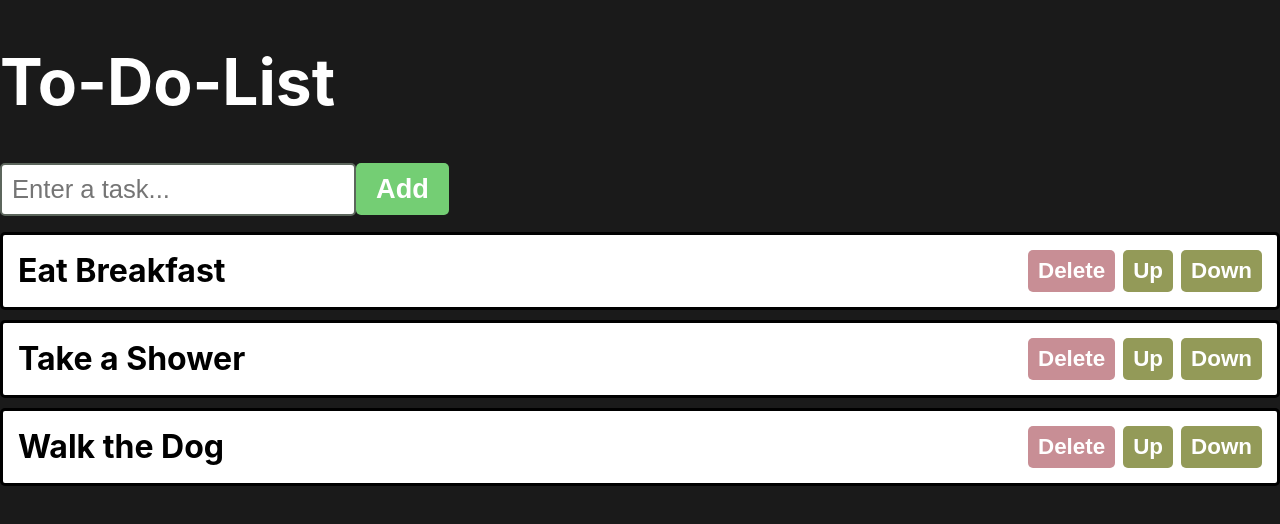
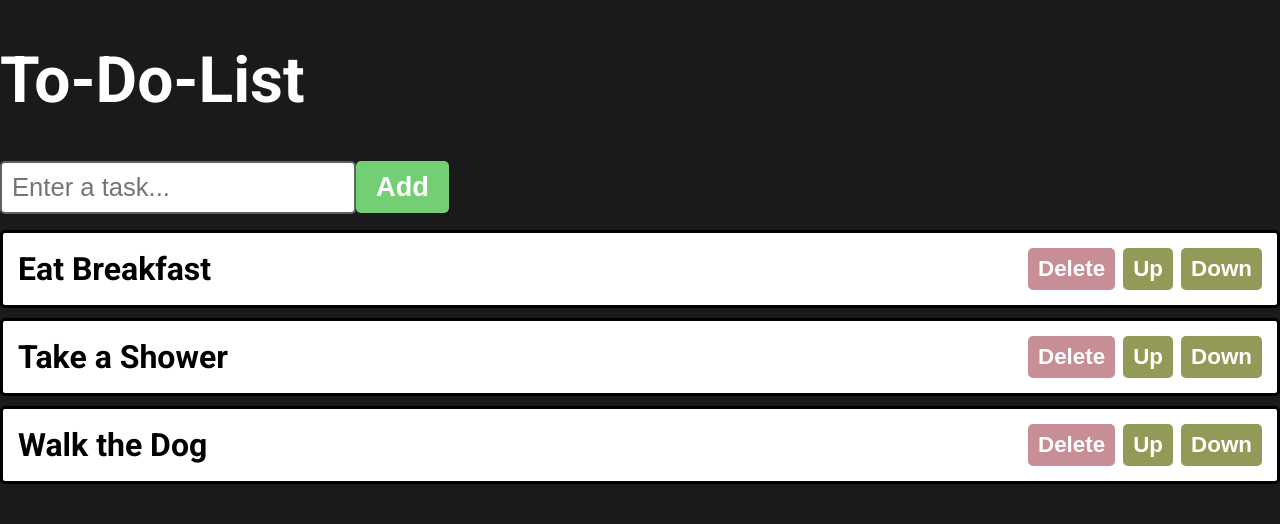
Before and after one commit to faheem102/To-Do-App, a React (Create React App) app: page / in a window 1280 px wide. Shown: the top 524 px of the page. Built offline with nearby package versions, Linux system fonts and the light colour scheme.

Commit message:
using roboto font

```diff
--- a/package.json
+++ b/package.json
@@ -5,6 +5,7 @@
   "dependencies": {
     "@emotion/react": "^11.13.3",
     "@emotion/styled": "^11.13.0",
+    "@fontsource/roboto": "^5.1.0",
     "@mui/material": "^6.1.3",
     "@testing-library/jest-dom": "^5.17.0",
     "@testing-library/react": "^13.4.0",
--- a/public/index.html
+++ b/public/index.html
@@ -15,6 +15,7 @@
       user's mobile device or desktop. See https://developers.google.com/web/fundamentals/web-app-manifest/
     -->
     <link rel="manifest" href="%PUBLIC_URL%/manifest.json" />
+
     <!--
       Notice the use of %PUBLIC_URL% in the tags above.
       It will be replaced with the URL of the `public` folder during the build.
@@ -24,6 +25,13 @@
       work correctly both with client-side routing and a non-root public URL.
       Learn how to configure a non-root public URL by running `npm run build`.
     -->
+    <link rel="preconnect" href="https://fonts.googleapis.com" />
+    <link rel="preconnect" href="https://fonts.gstatic.com" crossorigin />
+    <link
+      rel="stylesheet"
+      href="https://fonts.googleapis.com/css2?family=Roboto:wght@300;400;500;700&display=swap"
+    />
+
     <title>React App</title>
   </head>
   <body>
--- a/src/App.css
+++ b/src/App.css
@@ -1,8 +1,8 @@
 body {
   background-color: hsl(0, 0%, 10%);
+  font-family: Roboto, sans-serif;
 }
 .to-do-list {
-  font-family: Arial, sans-serif;
   text-align: center;
   margin-top: 100px;
 }
--- a/src/App.js
+++ b/src/App.js
@@ -1,5 +1,6 @@
 import "./App.css";
 import TodoList from "./components/TodoList";
+
 function App() {
   return (
     <div className="App">
```
Also changed, not shown: 1 other file (tests, documents, lock files or other folders).
